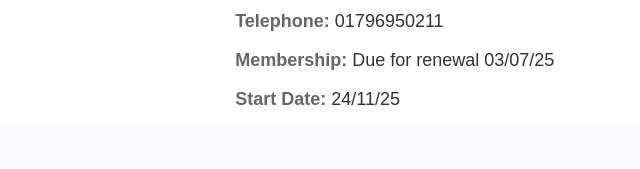
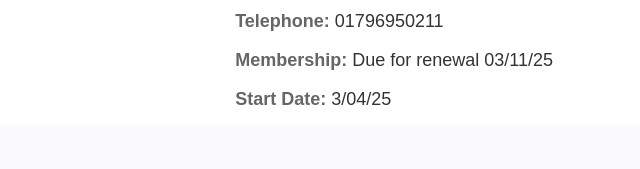
Before and after one commit to delowarshizar/ADS-Gym-, a plain HTML site: page profile.html in a window 1280 px wide. Shown: the part 366-535 px from the top of the page, 36-676 px from the left. Drawn offline with nearby package versions, Linux system fonts and the light colour scheme.

Commit message:
Update profile.html

```diff
--- a/profile.html
+++ b/profile.html
@@ -54,8 +54,8 @@
         <p><strong>Membership Plan:</strong> Monthly</p>
         <p><strong>Email:</strong>monarul.cse@diu.edu.bd</p>
         <p><strong>Telephone:</strong> 01796950211</p>
-        <p><strong>Membership:</strong> Due for renewal 03/07/25</p>
-        <p><strong>Start Date:</strong> 24/11/25</p>
+        <p><strong>Membership:</strong> Due for renewal 03/11/25</p>
+        <p><strong>Start Date:</strong> 3/04/25</p>
       </div>
     </div>
   </section>
```
